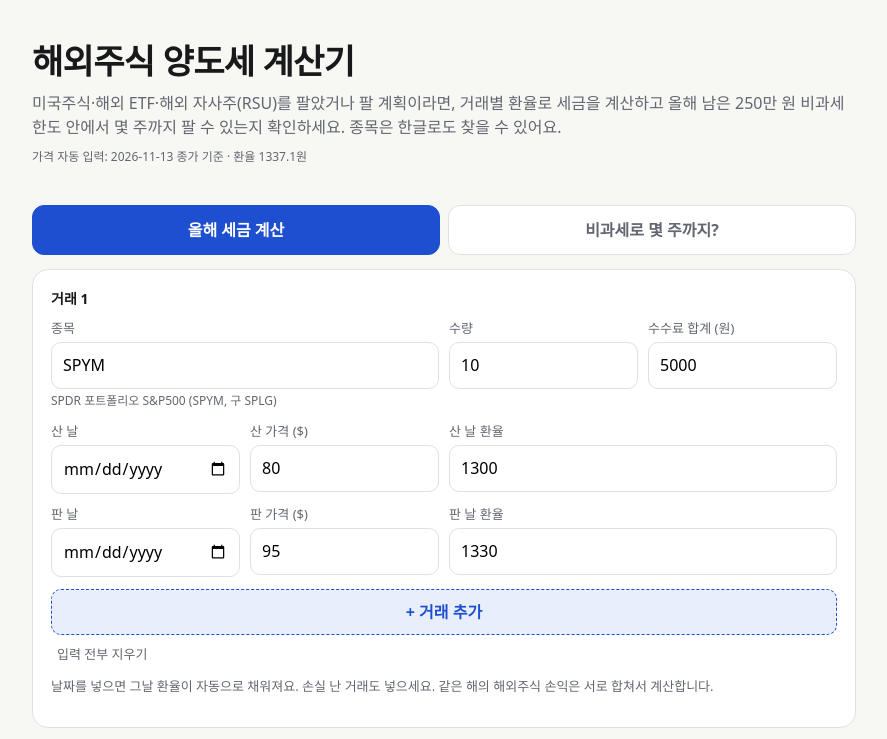
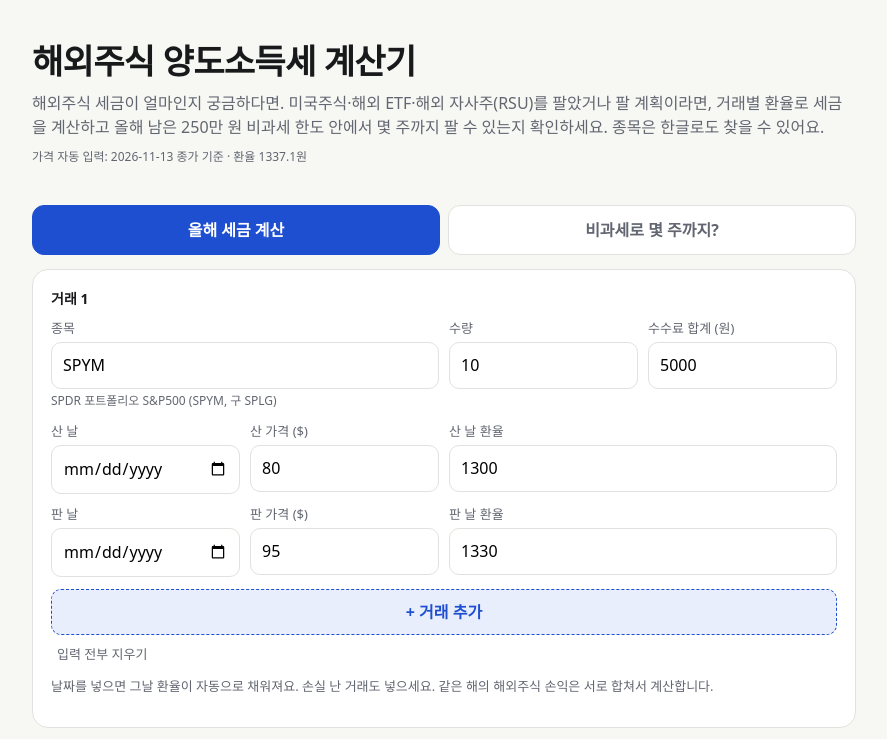
Before and after one commit to EDDpositive/tax-calc, a plain HTML site: page index.html in a window 1280 px wide. Shown: the top 739 px of the page, without its empty margins (196-1083 px from the left). Drawn offline with Linux system fonts and the light colour scheme.

Commit message:
검색량 기준으로 제목·설명을 '해외주식 양도소득세'·'해외주식 세금'으로 변경
Co-Authored-By: Claude Opus 5.5 <noreply@anthropic.com>
Claude-Session: https://claude.ai/code/session_01TM6a4yJKb8aLu1cQy5ZGnS

```diff
--- a/index.html
+++ b/index.html
@@ -3,11 +3,11 @@
 <head>
 <meta charset="utf-8">
 <meta name="viewport" content="width=device-width, initial-scale=1">
-<title>해외주식 양도세 계산기 · 250만 원 비과세 한도로 몇 주까지 팔 수 있나</title>
-<meta name="description" content="미국주식·해외 ETF 양도소득세를 거래별 환율로 계산하고, 올해 남은 250만 원 기본공제 안에서 세금 없이 팔 수 있는 수량을 알려 주는 무료 계산기. 종목 검색, 전날 종가·환율 자동 입력.">
+<title>해외주식 양도소득세 계산기 · 미국주식 세금, 250만 원 공제로 몇 주까지 팔 수 있나</title>
+<meta name="description" content="해외주식·미국주식 양도소득세를 거래별 환율로 계산하는 무료 계산기. 해외주식 세금 22%, 250만 원 기본공제, 올해 세금 없이 팔 수 있는 수량, 연말 절세까지 한 번에. 종목 검색과 전날 종가 자동 입력.">
 <link rel="canonical" href="https://eddpositive.github.io/tax-calc/">
 <meta property="og:type" content="website">
-<meta property="og:title" content="해외주식 양도세 계산기 · 250만 원 비과세로 몇 주까지 팔 수 있나">
+<meta property="og:title" content="해외주식 양도소득세 계산기 · 250만 원 공제로 몇 주까지">
 <meta property="og:description" content="미국주식·ETF 양도세를 거래별 환율로 계산하고, 올해 남은 250만 원 한도 안에서 세금 없이 팔 수 있는 수량을 알려 주는 무료 계산기.">
 <meta property="og:url" content="https://eddpositive.github.io/tax-calc/">
 <script type="application/ld+json">{"@context": "https://schema.org", "@type": "FAQPage", "mainEntity": [{"@type": "Question", "name": "해외주식 양도소득세는 어떻게 계산하나요?", "acceptedAnswer": {"@type": "Answer", "text": "그해 모든 해외주식 양도차익(판 금액 − 산 금액 − 수수료, 각각 거래일 환율로 원화 환산)을 합친 뒤 250만 원을 빼고 22%(국세 20% + 지방소득세 2%)를 곱합니다."}}, {"@type": "Question", "name": "250만 원까지 세금 없이 몇 주를 팔 수 있나요?", "acceptedAnswer": {"@type": "Answer", "text": "1주당 원화 이익으로 올해 남은 비과세 한도를 나누면 됩니다. 이 계산기의 '비과세로 몇 주까지?' 탭에서 종목을 고르면 전날 종가와 환율로 바로 계산합니다."}}, {"@type": "Question", "name": "회사에서 받은 해외 자사주(RSU)를 팔아도 250만 원 공제를 따로 받나요?", "acceptedAnswer": {"@type": "Answer", "text": "아니요. 250만 원 공제는 사람마다 1년에 한 번이라 해외 자사주와 다른 해외주식 이익을 합쳐서 씁니다."}}, {"@type": "Question", "name": "연말에 팔면 어느 해 이익으로 잡히나요?", "acceptedAnswer": {"@type": "Answer", "text": "해외주식은 매도 대금이 결제되는 날을 기준으로 양도한 해가 정해집니다. 연말에 공제를 채우려면 결제일이 그해 안에 끝나도록 마지막 거래일보다 며칠 앞서 파는 것이 안전하고, 정확한 날짜는 증권사 공지로 확인하세요."}}, {"@type": "Question", "name": "양도세 신고는 언제 하나요?", "acceptedAnswer": {"@type": "Answer", "text": "판 다음 해 5월에 신고합니다."}}]}</script>
@@ -57,8 +57,8 @@ footer{font-size:12px;color:var(--sub);margin-top:28px}
 <body>
 <div class="wrap">
 <header>
-  <h1>해외주식 양도세 계산기</h1>
-  <p class="lead">미국주식·해외 ETF·해외 자사주(RSU)를 팔았거나 팔 계획이라면, 거래별 환율로 세금을 계산하고 올해 남은 250만 원 비과세 한도 안에서 몇 주까지 팔 수 있는지 확인하세요. 종목은 한글로도 찾을 수 있어요.</p>
+  <h1>해외주식 양도소득세 계산기</h1>
+  <p class="lead">해외주식 세금이 얼마인지 궁금하다면. 미국주식·해외 ETF·해외 자사주(RSU)를 팔았거나 팔 계획이라면, 거래별 환율로 세금을 계산하고 올해 남은 250만 원 비과세 한도 안에서 몇 주까지 팔 수 있는지 확인하세요. 종목은 한글로도 찾을 수 있어요.</p>
   <div class="status" id="status">가격 정보를 불러오는 중…</div>
 </header>
 
```
